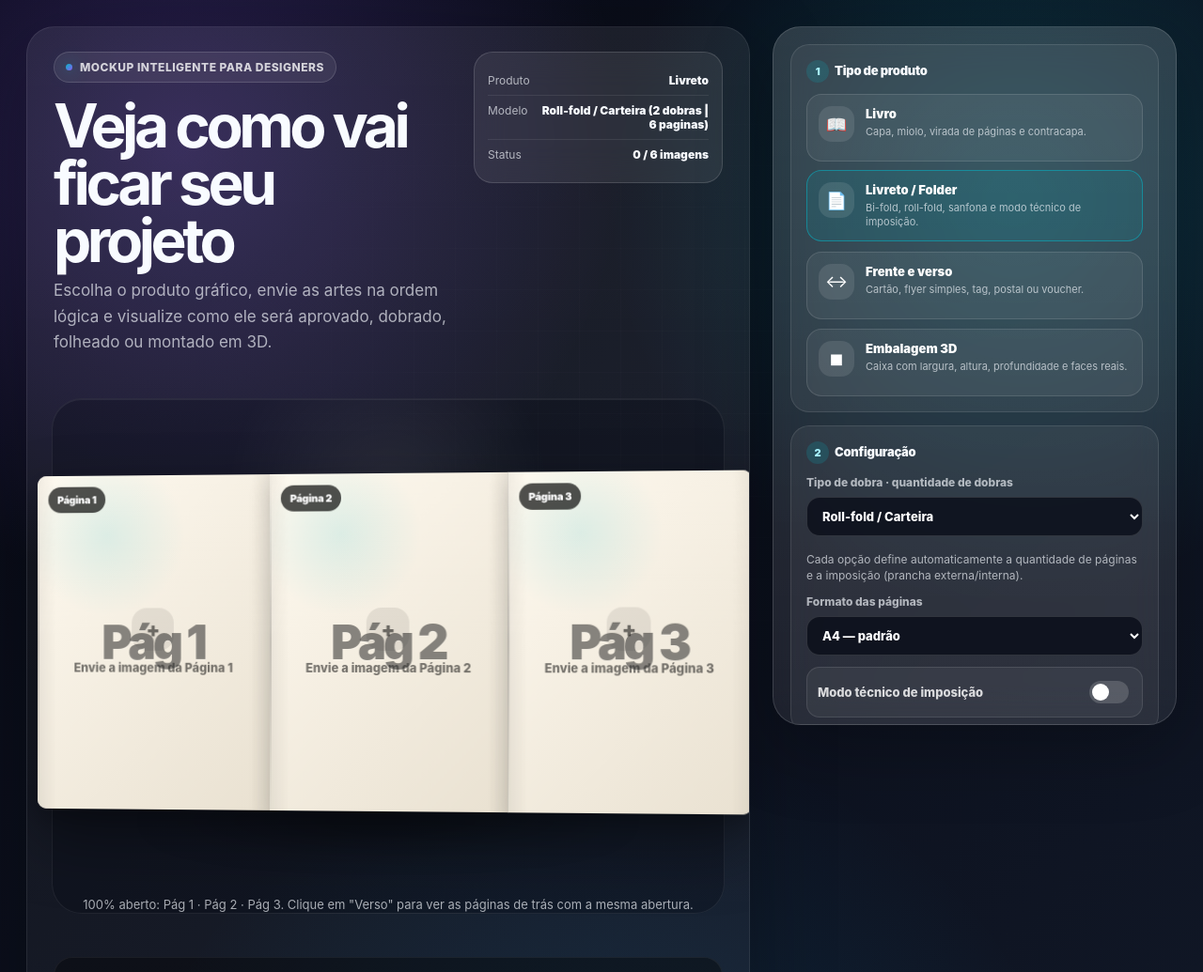
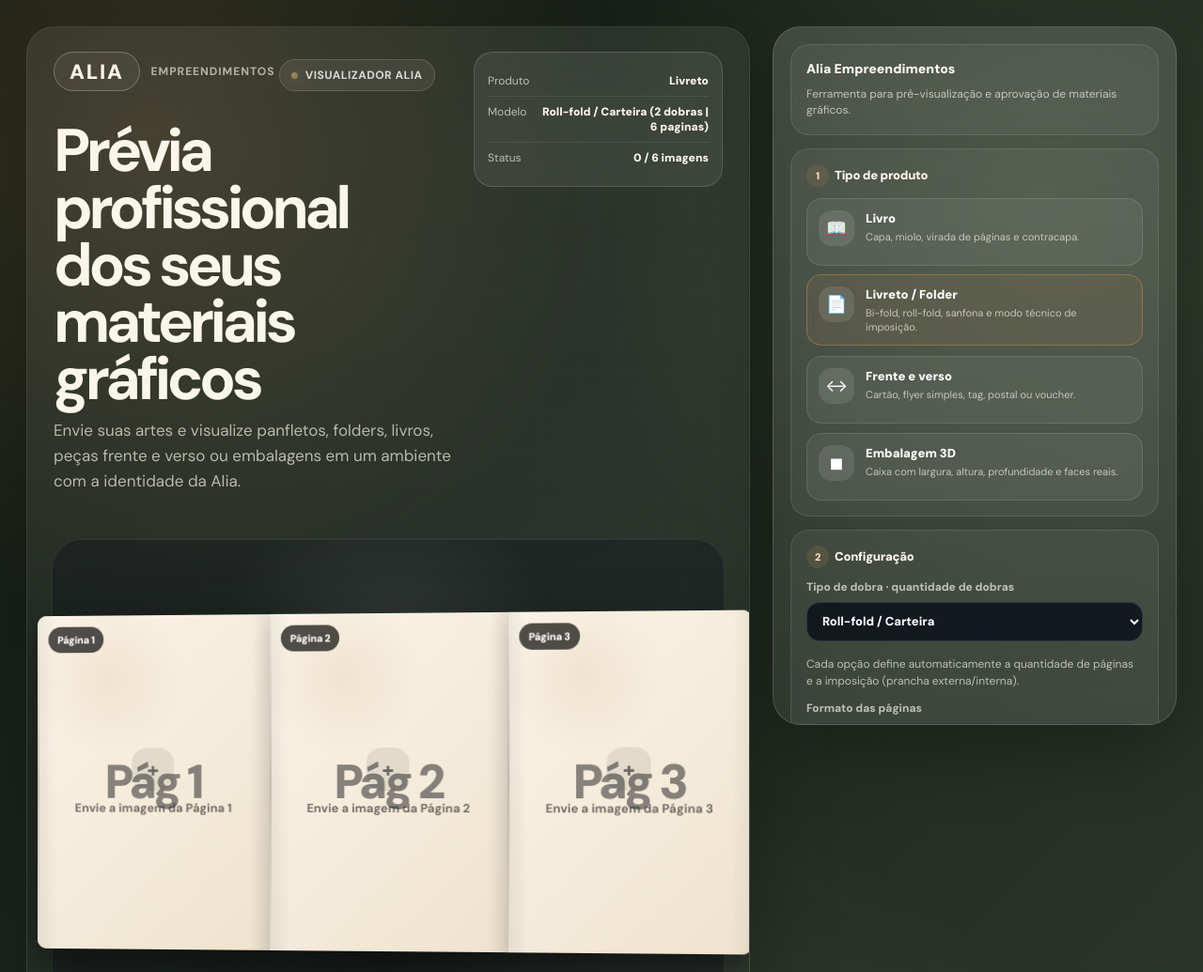
Before and after one commit to aliaempreendimentoscomercial-source/panfletos, a plain HTML site: page index.html in a window 1280 px wide. Shown: the top 1035 px of the page at 94% size. Drawn offline with nearby package versions, Linux system fonts and the light colour scheme.

Commit message:
Update index.html

```diff
--- a/index.html
+++ b/index.html
@@ -3,10 +3,18 @@
 <head>
   <meta charset="UTF-8" />
   <meta name="viewport" content="width=device-width, initial-scale=1.0" />
-  <title>Veja como vai ficar seu projeto</title>
+  <title>Alia | Visualizador de Materiais Gráficos</title>
+  <link rel="preconnect" href="https://fonts.googleapis.com">
+  <link rel="preconnect" href="https://fonts.gstatic.com" crossorigin>
+  <link href="https://fonts.googleapis.com/css2?family=DM+Sans:wght@400;500;700;800;900&display=swap" rel="stylesheet">
 
   <style>
     /*
+      LOGOS:
+      - Suba sua marca em assets/logo-alia-branca.png para aparecer no topo e na lateral.
+      - Caso a imagem não carregue, o código mostra uma versão textual "ALIA" automaticamente.
+
+
       =========================================================
       VISUALIZADOR PROFISSIONAL PARA DESIGNERS — INDEX.HTML
       ---------------------------------------------------------
@@ -33,23 +41,28 @@
     */
 
     :root {
-      --bg-1: #070914;
-      --bg-2: #111827;
-      --panel: rgba(255, 255, 255, 0.09);
-      --panel-strong: rgba(255, 255, 255, 0.15);
-      --dark-glass: rgba(3, 7, 18, 0.62);
-      --stroke: rgba(255, 255, 255, 0.14);
-      --stroke-strong: rgba(255, 255, 255, 0.24);
-      --text: #f8fbff;
-      --muted: rgba(248, 251, 255, 0.66);
-      --muted-2: rgba(248, 251, 255, 0.46);
-      --paper: #fffaf0;
-      --paper-2: #f1eadb;
-      --accent: #06b6c7;
-      --accent-2: #8b5cf6;
-      --success: #34d399;
-      --warning: #fbbf24;
-      --danger: #fb7185;
+      /* Paleta Alia — ajuste aqui caso queira usar outro tom oficial */
+      --bg-1: #111813;
+      --bg-2: #202a22;
+      --panel: rgba(255, 255, 255, 0.08);
+      --panel-strong: rgba(255, 255, 255, 0.14);
+      --dark-glass: rgba(12, 18, 15, 0.68);
+      --stroke: rgba(244, 235, 218, 0.16);
+      --stroke-strong: rgba(244, 235, 218, 0.28);
+      --text: #fbf6ec;
+      --muted: rgba(251, 246, 236, 0.68);
+      --muted-2: rgba(251, 246, 236, 0.46);
+      --paper: #fbf4e8;
+      --paper-2: #efe3cf;
+      --accent: #b88950;
+      --accent-2: #6f7d57;
+      --success: #8fbf7f;
+      --warning: #d6a75c;
+      --danger: #c96f5d;
+      --brand-dark: #101812;
+      --brand-green: #2f3a2d;
+      --brand-gold: #b88950;
+      --brand-sand: #fbf4e8;
       --radius-xl: 30px;
       --radius-lg: 22px;
       --radius-md: 14px;
@@ -72,16 +85,16 @@
       min-height: 100%;
       color: var(--text);
       background: var(--bg-1);
-      font-family: Inter, Roboto, ui-sans-serif, system-ui, -apple-system, BlinkMacSystemFont, "Segoe UI", sans-serif;
+      font-family: "DM Sans", Inter, Roboto, ui-sans-serif, system-ui, -apple-system, BlinkMacSystemFont, "Segoe UI", sans-serif;
     }
 
     body {
       min-height: 100vh;
       background:
-        radial-gradient(circle at 15% 12%, rgba(139, 92, 246, 0.26), transparent 30%),
-        radial-gradient(circle at 84% 16%, rgba(6, 182, 199, 0.22), transparent 28%),
-        radial-gradient(circle at 50% 100%, rgba(14, 165, 233, 0.14), transparent 36%),
-        linear-gradient(135deg, var(--bg-1), var(--bg-2));
+        radial-gradient(circle at 12% 10%, rgba(184, 137, 80, 0.22), transparent 30%),
+        radial-gradient(circle at 86% 14%, rgba(111, 125, 87, 0.24), transparent 30%),
+        radial-gradient(circle at 50% 100%, rgba(244, 235, 218, 0.10), transparent 38%),
+        linear-gradient(135deg, var(--brand-dark), var(--brand-green));
       overflow-x: hidden;
     }
 
@@ -91,8 +104,8 @@
       inset: 0;
       pointer-events: none;
       background-image:
-        linear-gradient(rgba(255,255,255,0.034) 1px, transparent 1px),
-        linear-gradient(90deg, rgba(255,255,255,0.034) 1px, transparent 1px);
+        linear-gradient(rgba(244,235,218,0.035) 1px, transparent 1px),
+        linear-gradient(90deg, rgba(244,235,218,0.035) 1px, transparent 1px);
       background-size: 44px 44px;
       mask-image: radial-gradient(circle at center, black, transparent 72%);
       opacity: 0.55;
@@ -131,6 +144,73 @@
       justify-content: space-between;
       gap: 24px;
       padding: 26px 28px 0;
+    }
+
+    .brand-lockup {
+      display: inline-flex;
+      align-items: center;
+      gap: 12px;
+      min-height: 42px;
+      margin-bottom: 18px;
+      color: var(--text);
+      text-decoration: none;
+    }
+
+    .brand-logo {
+      display: block;
+      width: auto;
+      max-width: 156px;
+      max-height: 42px;
+      object-fit: contain;
+    }
+
+    .brand-fallback {
+      display: none;
+      align-items: center;
+      min-height: 42px;
+      padding: 0 16px;
+      border: 1px solid rgba(244,235,218,0.28);
+      border-radius: 999px;
+      color: var(--brand-sand);
+      background: rgba(244,235,218,0.06);
+      font-size: 22px;
+      font-weight: 950;
+      letter-spacing: 0.08em;
+    }
+
+    .brand-line {
+      color: rgba(251,246,236,0.62);
+      font-size: 12px;
+      font-weight: 800;
+      letter-spacing: 0.08em;
+      text-transform: uppercase;
+    }
+
+    .brand-card {
+      display: grid;
+      gap: 10px;
+      background:
+        linear-gradient(135deg, rgba(184,137,80,0.18), rgba(255,255,255,0.055)),
+        rgba(255,255,255,0.055);
+    }
+
+    .brand-card img {
+      width: auto;
+      max-width: 150px;
+      max-height: 42px;
+      object-fit: contain;
+    }
+
+    .brand-card strong {
+      color: var(--text);
+      font-size: 14px;
+      font-weight: 950;
+    }
+
+    .brand-card span {
+      color: var(--muted);
+      font-size: 12px;
+      line-height: 1.45;
     }
 
     .eyebrow {
@@ -156,7 +236,7 @@
       height: 7px;
       border-radius: 999px;
       background: linear-gradient(135deg, var(--accent), var(--accent-2));
-      box-shadow: 0 0 18px rgba(6,182,199,0.72);
+      box-shadow: 0 0 18px rgba(184,137,80,0.72);
     }
 
     h1 {
@@ -328,8 +408,8 @@
       color: rgba(0,0,0,0.52);
       text-align: center;
       background:
-        radial-gradient(circle at 30% 18%, rgba(6,182,199,0.12), transparent 25%),
-        linear-gradient(135deg, #fffaf0, #e9e1d1);
+        radial-gradient(circle at 30% 18%, rgba(184,137,80,0.12), transparent 25%),
+        linear-gradient(135deg, #fbf4e8, #efe3cf);
     }
 
     .placeholder-inner { display: grid; justify-items: center; gap: 10px; }
@@ -465,12 +545,12 @@
       background: rgba(255,255,255,0.08);
       border-color: rgba(255,255,255,0.18);
     }
-    .btn.btn-action:hover { background: rgba(6,182,199,0.18); }
+    .btn.btn-action:hover { background: rgba(184,137,80,0.18); }
     .btn.btn-flip {
-      background: linear-gradient(135deg, rgba(139,92,246,0.85), rgba(6,182,199,0.85));
+      background: linear-gradient(135deg, rgba(111,125,87,0.85), rgba(184,137,80,0.85));
       border-color: transparent;
     }
-    .btn.btn-flip.active { outline: 3px solid rgba(139,92,246,0.32); }
+    .btn.btn-flip.active { outline: 3px solid rgba(111,125,87,0.32); }
     .open-progress {
       width: 100%;
       max-width: 380px;
@@ -830,8 +910,8 @@
       transition: transform 170ms ease, background 170ms ease, border-color 170ms ease, box-shadow 170ms ease;
     }
     .btn:hover { transform: translateY(-1px); border-color: rgba(255,255,255,0.26); background: rgba(255,255,255,0.16); box-shadow: 0 10px 26px rgba(0,0,0,0.18); }
-    .btn-primary { background: linear-gradient(135deg, rgba(6,182,199,0.95), rgba(14,165,233,0.84)); border-color: transparent; }
-    .btn.active { outline: 3px solid rgba(6,182,199,0.22); background: linear-gradient(135deg, rgba(6,182,199,1), rgba(139,92,246,0.9)); border-color: transparent; }
+    .btn-primary { background: linear-gradient(135deg, rgba(184,137,80,0.95), rgba(111,125,87,0.84)); border-color: transparent; }
+    .btn.active { outline: 3px solid rgba(184,137,80,0.22); background: linear-gradient(135deg, rgba(184,137,80,1), rgba(111,125,87,0.9)); border-color: transparent; }
 
     .sidebar {
       position: sticky;
@@ -872,8 +952,8 @@
       height: 24px;
       margin-right: 6px;
       border-radius: 999px;
-      background: rgba(6,182,199,0.18);
-      color: #a7f3ff;
+      background: rgba(184,137,80,0.18);
+      color: #f5dec0;
       font-size: 11px;
       font-weight: 950;
     }
@@ -895,7 +975,7 @@
       text-align: left;
       transition: transform 170ms ease, background 170ms ease, border-color 170ms ease;
     }
-    .project-card:hover, .project-card.active { transform: translateY(-1px); border-color: rgba(6,182,199,0.54); background: rgba(6,182,199,0.12); }
+    .project-card:hover, .project-card.active { transform: translateY(-1px); border-color: rgba(184,137,80,0.54); background: rgba(184,137,80,0.12); }
     .card-icon { width: 38px; height: 38px; display: grid; place-items: center; border-radius: 14px; background: rgba(255,255,255,0.1); font-size: 18px; }
     .card-copy strong { display: block; margin-bottom: 4px; font-size: 13px; font-weight: 950; }
     .card-copy span { display: block; color: var(--muted); font-size: 11px; line-height: 1.35; }
@@ -950,7 +1030,7 @@
       cursor: pointer;
       transition: background 170ms ease, border-color 170ms ease, transform 170ms ease;
     }
-    .upload-drop:hover, .upload-drop.dragging { transform: translateY(-1px); border-color: rgba(6,182,199,0.7); background: rgba(6,182,199,0.11); }
+    .upload-drop:hover, .upload-drop.dragging { transform: translateY(-1px); border-color: rgba(184,137,80,0.7); background: rgba(184,137,80,0.11); }
     .upload-drop input { position: absolute; opacity: 0; pointer-events: none; }
     .upload-drop strong { display: block; margin-bottom: 6px; font-size: 14px; font-weight: 950; }
     .upload-drop span { display: block; color: var(--muted); font-size: 12px; line-height: 1.45; }
@@ -969,7 +1049,7 @@
       cursor: pointer;
       transition: background 170ms ease, border-color 170ms ease, transform 170ms ease;
     }
-    .file-label:hover { transform: translateY(-1px); border-color: rgba(6,182,199,0.54); background: rgba(255,255,255,0.085); }
+    .file-label:hover { transform: translateY(-1px); border-color: rgba(184,137,80,0.54); background: rgba(255,255,255,0.085); }
     .file-label input { position: absolute; opacity: 0; pointer-events: none; }
     .file-number { width: 34px; height: 34px; display: grid; place-items: center; border-radius: 12px; background: rgba(255,255,255,0.1); color: #fff; font-size: 12px; font-weight: 950; }
     .file-text { min-width: 0; }
@@ -1030,7 +1110,7 @@
       border-radius: 28px;
       background:
         radial-gradient(circle at 50% 18%, rgba(255,255,255,0.08), transparent 32%),
-        linear-gradient(135deg, rgba(8,13,28,0.98), rgba(16,24,39,0.92));
+        linear-gradient(135deg, rgba(16,24,18,0.98), rgba(47,58,45,0.92));
       box-shadow:
         0 30px 90px rgba(0,0,0,0.36),
         inset 0 1px 0 rgba(255,255,255,0.08);
@@ -1075,9 +1155,14 @@
       <section class="main">
         <header class="header">
           <div>
-            <div class="eyebrow">Mockup inteligente para designers</div>
-            <h1>Veja como vai ficar seu projeto</h1>
-            <p class="subtitle">Escolha o produto gráfico, envie as artes na ordem lógica e visualize como ele será aprovado, dobrado, folheado ou montado em 3D.</p>
+            <a class="brand-lockup" href="#" aria-label="Alia Empreendimentos">
+              <img class="brand-logo" src="assets/logo-alia-branca.png" alt="Alia Empreendimentos" onerror="this.style.display='none'; this.nextElementSibling.style.display='inline-flex';">
+              <span class="brand-fallback">ALIA</span>
+              <span class="brand-line">Empreendimentos</span>
+            </a>
+            <div class="eyebrow">Visualizador Alia</div>
+            <h1>Prévia profissional dos seus materiais gráficos</h1>
+            <p class="subtitle">Envie suas artes e visualize panfletos, folders, livros, peças frente e verso ou embalagens em um ambiente com a identidade da Alia.</p>
           </div>
           <aside class="project-summary" aria-label="Resumo do projeto">
             <div class="summary-row"><span>Produto</span><strong id="summaryProject">Livreto</strong></div>
@@ -1104,6 +1189,12 @@
       </section>
 
       <aside class="sidebar">
+        <section class="section brand-card" aria-label="Identidade Alia">
+          <img src="assets/logo-alia-branca.png" alt="Alia Empreendimentos" onerror="this.style.display='none';">
+          <strong>Alia Empreendimentos</strong>
+          <span>Ferramenta para pré-visualização e aprovação de materiais gráficos.</span>
+        </section>
+
         <section class="section">
           <h2 class="section-title"><span><span class="step-pill">1</span>Tipo de produto</span></h2>
           <div class="project-cards" id="productCards">
```
